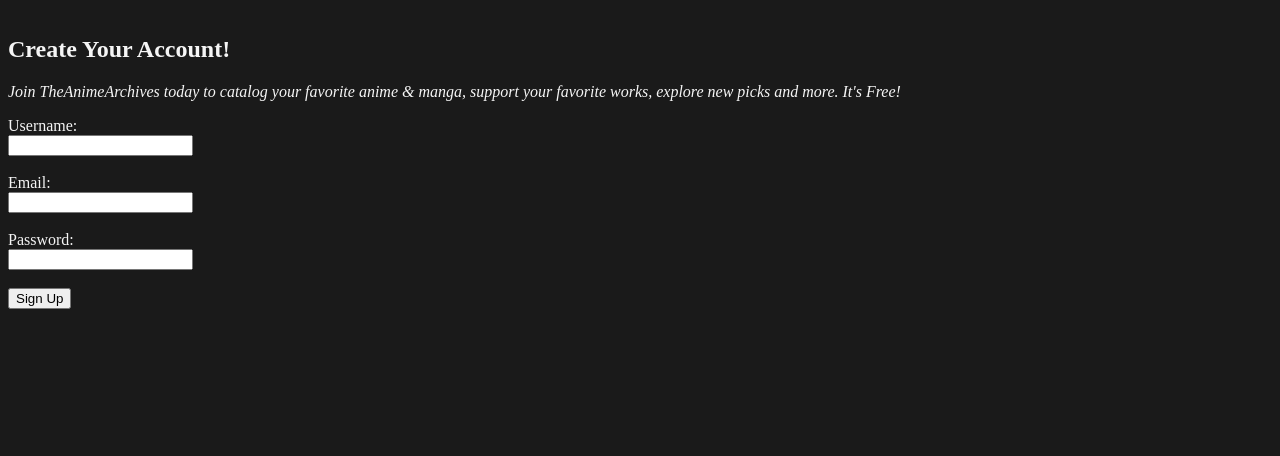
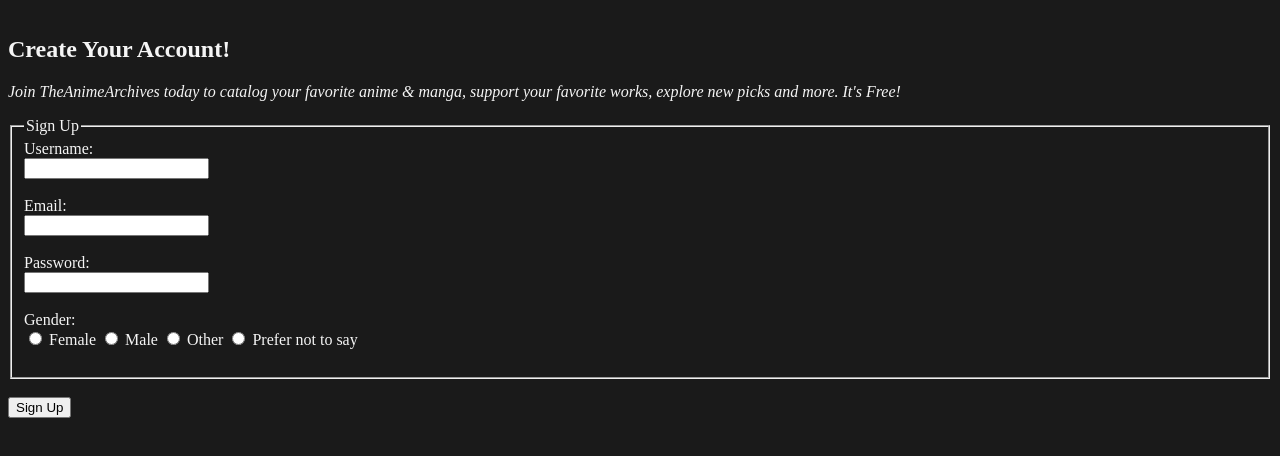
Before and after one commit to CelineMehouachi/web-project-1-Celine, a plain HTML site: page signup.html in a window 1280 px wide. Shown: the part 144-600 px from the top of the page. Drawn offline with Linux system fonts and the light colour scheme.

Commit message:
Nov 10 final details added for first 2 webpages

```diff
--- a/signup.html
+++ b/signup.html
@@ -32,6 +32,8 @@
     <h2>Create Your Account!</h2>
     <p><i>Join TheAnimeArchives today to catalog your favorite anime & manga,
     support your favorite works, explore new picks and more. It's Free!</i></p>
+  <fieldset form="sign-up">
+  <legend>Sign Up</legend>
   <form>
     <label for="username">Username:</label><br/>
     <input type="text" id="username" name="username" required /><br/><br/>
@@ -42,8 +44,44 @@
     <label for="password">Password:</label><br/>
     <input type="password" id="password" name="password" required /><br/><br/>
 
+    <label for="gender">Gender:</label><br/>
+    <input
+    type="radio"
+    id="female"
+    name="gender"
+    value="female"
+    required
+  />
+    <label for="female">Female</label>
+
+    <input
+    type="radio"
+    id="male"
+    name="gender"
+    value="male"
+    required  />
+    <label for="male">Male</label>
+
+    <input
+    type="radio"
+    id="other"
+    name="gender"
+    value="other"
+    required />
+    <label for="other">Other</label>
+
+    <input
+    type="radio"
+    id="prefer-not-to-say"
+    name="gender"
+    value="prefer-not-to-say"
+    required />
+    <label for="prefer-not-to-say">Prefer not to say</label><br/><br/>
+  </fieldset>
+  <br />
     <button type="submit">Sign Up</button>
     </form>
+  </fieldset>
   </section>
 </body>
 </html>
```
Also changed, not shown: index.html (+6 -6 lines), signin.html (+19 -1 lines). Lines whose indentation alone changed are shown as unchanged.
